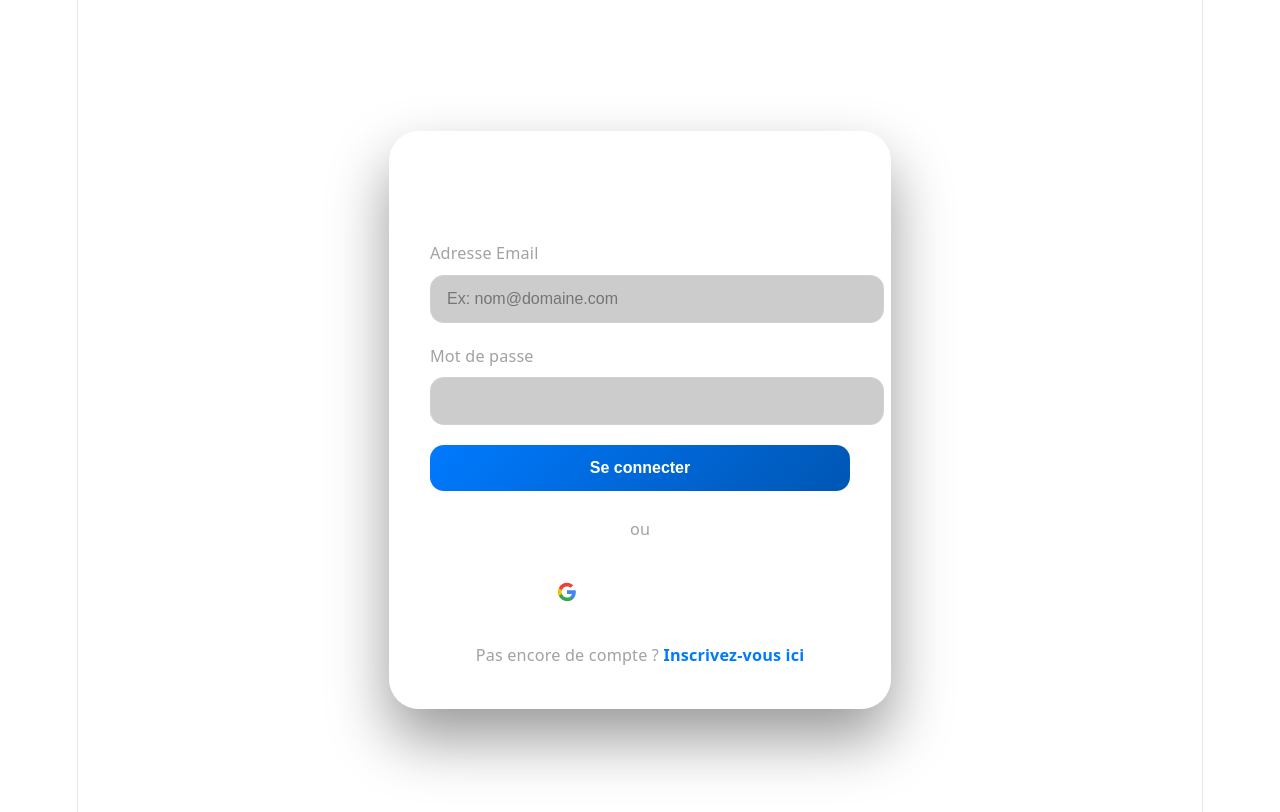
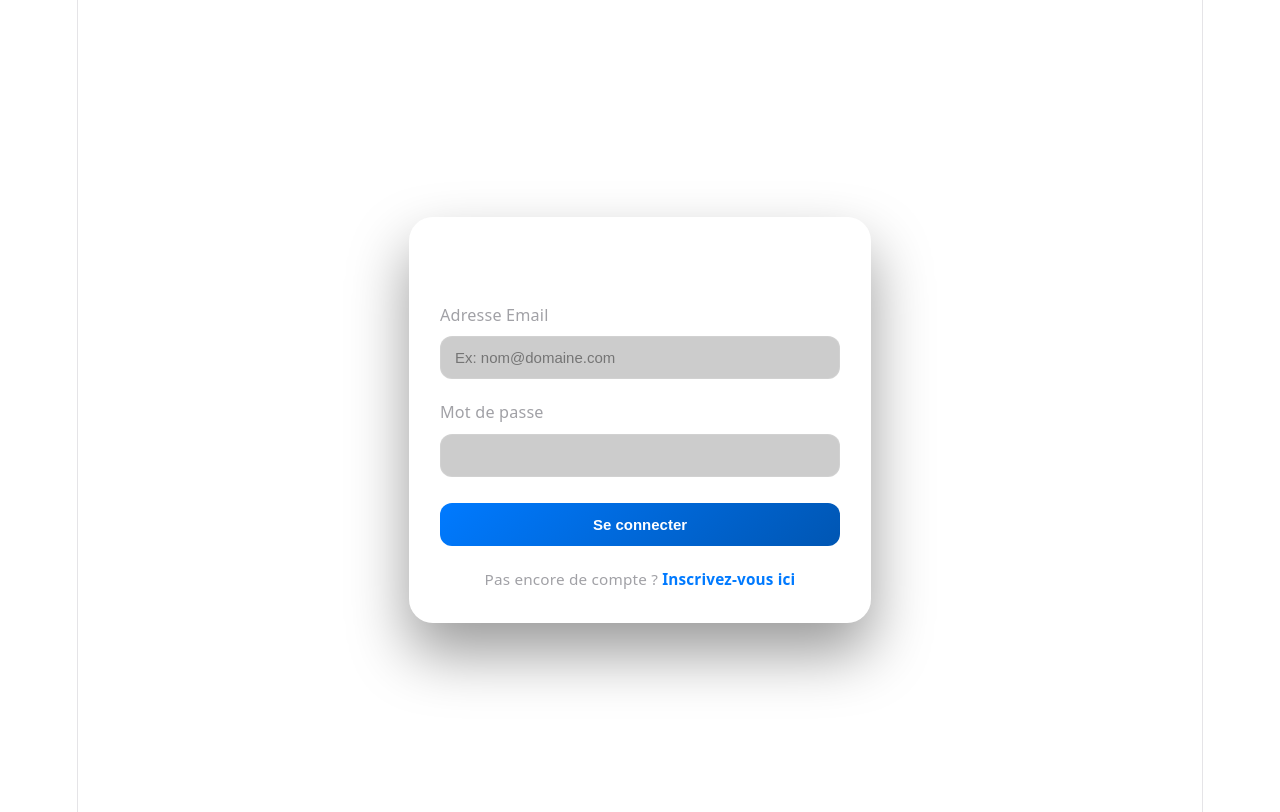
Before and after one commit to Tychique11/gestion-qr-code, a React (Vite) app: page / in a window 1280 px wide. Shown: the top 812 px of the page. Built offline with nearby package versions, Linux system fonts and the light colour scheme.

Commit message:
Dernier push

```diff
--- a/src/components/Auth.css
+++ b/src/components/Auth.css
@@ -8,26 +8,27 @@
 
 .auth-card {
   width: 100%;
-  max-width: 420px;
-  padding: 40px;
+  max-width: 400px;
+  padding: 30px;
   background: rgba(255, 255, 255, 0.05);
   backdrop-filter: blur(25px) saturate(200%);
   -webkit-backdrop-filter: blur(25px) saturate(200%);
   border: 1px solid rgba(255, 255, 255, 0.1);
   box-shadow: 0 30px 60px rgba(0, 0, 0, 0.4), inset 0 1px 0 rgba(255, 255, 255, 0.1);
-  border-radius: 30px;
+  border-radius: 24px;
   text-align: center;
 }
 
 .auth-card h2 {
-  font-size: 1.8rem;
-  margin-bottom: 30px;
+  font-size: 1.6rem;
+  margin-bottom: 20px;
   color: #ffffff;
+  font-weight: 700;
 }
 
 .auth-message {
   padding: 10px;
-  margin-bottom: 20px;
+  margin-bottom: 16px;
   border-radius: 12px;
   background: rgba(255, 255, 255, 0.1);
   font-size: 0.9rem;
@@ -35,27 +36,28 @@
 }
 
 .input-group {
-  margin-bottom: 20px;
+  margin-bottom: 16px;
   text-align: left;
 }
 
 .input-group label {
   display: block;
-  margin-bottom: 8px;
+  margin-bottom: 6px;
   color: #a1a1a6;
-  font-size: 0.9rem;
+  font-size: 0.85rem;
 }
 
 .input-group input {
   width: 100%;
-  padding: 14px 16px;
+  padding: 12px 14px;
   background: rgba(0, 0, 0, 0.2);
   border: 1px solid rgba(255, 255, 255, 0.1);
-  border-radius: 14px;
-  font-size: 16px;
+  border-radius: 12px;
+  font-size: 15px;
   color: #fff;
   outline: none;
   transition: all 0.3s ease;
+  box-sizing: border-box;
 }
 
 .input-group input:focus {
@@ -65,12 +67,13 @@
 
 .btn-auth {
   width: 100%;
-  padding: 14px;
+  padding: 13px;
+  margin-top: 6px;
   background: linear-gradient(135deg, #007aff 0%, #0056b3 100%);
   border: none;
-  border-radius: 14px;
+  border-radius: 12px;
   color: #fff;
-  font-size: 16px;
+  font-size: 15px;
   font-weight: 600;
   cursor: pointer;
   transition: all 0.3s ease;
@@ -81,49 +84,10 @@
   box-shadow: 0 10px 20px rgba(0, 122, 255, 0.3);
 }
 
-.auth-divider {
-  margin: 25px 0;
-  position: relative;
+.auth-switch {
+  margin-top: 20px;
   color: #a1a1a6;
-  font-size: 0.9rem;
-}
-
-.auth-divider::before, .auth-divider::after {
-  content: "";
-  position: absolute;
-  top: 50%;
-  width: 40%;
-  height: 1px;
-  background: rgba(255, 255, 255, 0.1);
-}
-
-.auth-divider::before { left: 0; }
-.auth-divider::after { right: 0; }
-
-.btn-google {
-  width: 100%;
-  padding: 14px;
-  display: flex;
-  justify-content: center;
-  align-items: center;
-  gap: 10px;
-  background: rgba(255, 255, 255, 0.05);
-  border: 1px solid rgba(255, 255, 255, 0.1);
-  border-radius: 14px;
-  color: #fff;
-  font-weight: 500;
-  cursor: pointer;
-  transition: all 0.3s ease;
-}
-
-.btn-google:hover {
-  background: rgba(255, 255, 255, 0.1);
-}
-
-.auth-switch {
-  margin-top: 25px;
-  color: #a1a1a6;
-  font-size: 0.9rem;
+  font-size: 0.85rem;
 }
 
 .auth-switch span {
--- a/src/components/Auth.jsx
+++ b/src/components/Auth.jsx
@@ -47,13 +47,9 @@ export default function Auth({ onLoginSuccess }) {
     }
   };
 
-  const handleGoogleAuth = () => {
-    console.log("En attente de la configuration Google");
-  };
-
   return (
     <div className="auth-container">
-      <div className="auth-card liquid-glass">
+      <div className="auth-card">
         <h2>{isLogin ? 'Connexion' : 'Créer un compte'}</h2>
 
         {message && <div className="auth-message">{message}</div>}
@@ -85,20 +81,6 @@ export default function Auth({ onLoginSuccess }) {
           </button>
         </form>
 
-        <div className="auth-divider">
-          <span>ou</span>
-        </div>
-
-        <button type="button" className="btn-google" onClick={handleGoogleAuth}>
-          <svg viewBox="0 0 24 24" width="20" height="20" xmlns="http://www.w3.org/2000/svg">
-            <path d="M22.56 12.25c0-.78-.07-1.53-.2-2.25H12v4.26h5.92c-.26 1.37-1.04 2.53-2.21 3.31v2.77h3.57c2.08-1.92 3.28-4.74 3.28-8.09z" fill="#4285F4"/>
-            <path d="M12 23c2.97 0 5.46-.98 7.28-2.66l-3.57-2.77c-.98.66-2.23 1.06-3.71 1.06-2.86 0-5.29-1.93-6.16-4.53H2.18v2.84C3.99 20.53 7.7 23 12 23z" fill="#34A853"/>
-            <path d="M5.84 14.09c-.22-.66-.35-1.36-.35-2.09s.13-1.43.35-2.09V7.07H2.18C1.43 8.55 1 10.22 1 12s.43 3.45 1.18 4.93l2.85-2.22.81-.62z" fill="#FBBC05"/>
-            <path d="M12 5.38c1.62 0 3.06.56 4.21 1.64l3.15-3.15C17.45 2.09 14.97 1 12 1 7.7 1 3.99 3.47 2.18 7.07l3.66 2.84c.87-2.6 3.3-4.53 6.16-4.53z" fill="#EA4335"/>
-          </svg>
-          Continuer avec Google
-        </button>
-
         <p className="auth-switch">
           {isLogin ? "Pas encore de compte ? " : "Déjà un compte ? "}
           <span onClick={() => setIsLogin(!isLogin)}>
```
